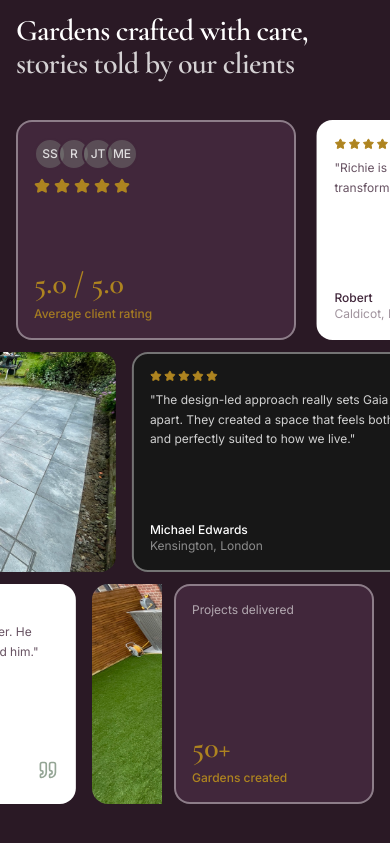
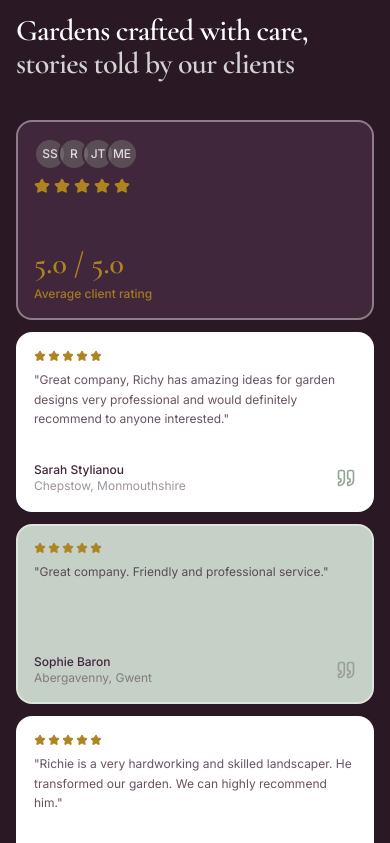
Before and after one commit to alimazhar4/Gaia-Crafted-Landcapes-Website, a Next.js app: page / in a window 390 px wide. Shown: the part 8221-9064 px from the top of the page. Built offline with nearby package versions, Linux system fonts and the light colour scheme.

Commit message:
review section updated and minor fixes

```diff
--- a/app/page.tsx
+++ b/app/page.tsx
@@ -1,6 +1,5 @@
 import HeroSection from "@/components/HeroSection";
 import QualificationSection from "@/components/QualificationSection";
-import ReviewsSection from "@/components/ReviewsSection";
 import MovingReviewSection from "@/components/MovingReviewSection";
 import GaiaCraftedWaySection from "@/components/GaiaCraftedWaySection";
 import OurWorkSection from "@/components/OurWorkSection";
@@ -18,7 +17,6 @@ export default function Home() {
 			<GaiaCraftedWaySection />
 			<GardenEnquiryForm />
 			<ReassuranceSection />
-			{/* <ReviewsSection /> */}
 			<MovingReviewSection />
 			<FinalCTASection />
 			<Footer />
--- a/components/GardenEnquiryForm.tsx
+++ b/components/GardenEnquiryForm.tsx
@@ -209,10 +209,12 @@ const GardenEnquiryForm = () => {
 
 	const handleProjectSelect = (projectType: ProjectType) => {
 		setFormData((prev) => ({ ...prev, projectType }));
+		goToNextStep();
 	};
 
 	const handleJourneySelect = (journeyStage: JourneyStage) => {
 		setFormData((prev) => ({ ...prev, journeyStage }));
+		goToNextStep();
 	};
 
 	const handleInputChange = (e: React.ChangeEvent<HTMLInputElement>) => {
--- a/components/MovingReviewSection.tsx
+++ b/components/MovingReviewSection.tsx
@@ -102,9 +102,9 @@ const createCardPool = (): Card[] => {
 	return pool;
 };
 
-const ROW1_SLIDE_DURATION = 60;
-const ROW2_SLIDE_DURATION = 80;
-const ROW3_SLIDE_DURATION = 70;
+const ROW1_SLIDE_DURATION = 140;
+const ROW2_SLIDE_DURATION = 170;
+const ROW3_SLIDE_DURATION = 120;
 
 // Review card component
 const ReviewCard = ({ review }: { review: (typeof reviews)[0] }) => {
@@ -171,8 +171,20 @@ const ImageCard = ({ src, alt }: { src: string; alt: string }) => {
 const MovingReviewSection = () => {
 	const pool = createCardPool();
 
+	// Filter out Michael Edwards (charcoal variant) for mobile display
+	const mobileReviews = reviews.filter(
+		(review) => review.variant !== "charcoal",
+	);
+
 	// Distribute cards across rows (circular pattern)
 	const row1Cards = [
+		pool[0], // review
+		pool[5], // image
+		pool[1], // review
+		pool[6], // image
+		pool[2], // review
+		pool[7], // image
+
 		pool[0], // review
 		pool[5], // image
 		pool[1], // review
@@ -187,10 +199,20 @@ const MovingReviewSection = () => {
 		pool[9], // image
 		pool[4], // review
 		pool[0], // review (loop back)
+
+		pool[8], // image
+		pool[3], // review
+		pool[9], // image
+		pool[4], // review
+		pool[0], // review (loop back)
 	];
 
 	const row3Cards = [
-		pool[10], // image
+		pool[1], // review
+		pool[6], // image
+		pool[3], // review
+		pool[7], // image
+
 		pool[1], // review
 		pool[6], // image
 		pool[3], // review
@@ -221,10 +243,120 @@ const MovingReviewSection = () => {
 						<span className="text-white/80">stories told by our clients</span>
 					</motion.h2>
 				</div>
+
+				{/* Mobile Static Grid Layout */}
+				<div className="md:hidden space-y-3 sm:space-y-4 mb-10">
+					{/* Row 1 - Stat Block */}
+					<motion.div
+						className="bg-plum rounded-2xl p-4 sm:p-6 flex flex-col justify-between min-h-[200px] border-2 border-white/40"
+						initial={{ opacity: 0, y: 30 }}
+						whileInView={{ opacity: 1, y: 0 }}
+						viewport={{ once: true }}
+						transition={{ duration: 0.48, delay: 0.2 }}>
+						<div className="flex flex-col gap-2 sm:gap-3">
+							<div className="flex -space-x-2">
+								{[1, 2, 3, 4].map((i) => (
+									<div
+										key={i}
+										className="w-8 h-8 sm:w-9 sm:h-9 rounded-full bg-sage/30 border-2 border-plum flex items-center justify-center">
+										<span className="text-white/80 text-xs font-medium">
+											{["SS", "R", "JT", "ME"][i - 1]}
+										</span>
+									</div>
+								))}
+							</div>
+							<div className="flex gap-1">
+								{[1, 2, 3, 4, 5].map((i) => (
+									<Star key={i} className="w-4 h-4 sm:w-5 sm:h-5 fill-gold text-gold" />
+								))}
+							</div>
+						</div>
+						<div>
+							<p className="font-display text-3xl sm:text-4xl font-semibold text-gold mb-1">
+								5.0 / 5.0
+							</p>
+							<p className="text-gold/90 text-xs sm:text-sm font-medium">
+								Average client rating
+							</p>
+						</div>
+					</motion.div>
+
+					{/* Mobile Review Cards - custom sequence (exclude charcoal) */}
+					{(() => {
+						// Desired mobile order: 1, 4, 2, 3 -> with charcoal removed this becomes 1, 5, 2, 3
+						const mobileOrder = [1, 5, 2, 3];
+						const displayReviews = mobileOrder
+							.map((id) => mobileReviews.find((r) => r.id === id))
+							.filter(Boolean) as typeof mobileReviews;
+
+						return displayReviews.map((review, index) => {
+							const bgColor =
+								review.variant === "white" ? "bg-white" : "bg-sage-light";
+							const textColor = "text-plum/80";
+							const nameColor = "text-plum";
+							const locationColor = "text-plum/50";
+							const quoteColor =
+								review.variant === "white" ? "text-sage" : "text-plum/30";
+
+							return (
+								<motion.div
+									key={review.id}
+									className={`${bgColor} rounded-2xl p-4 sm:p-6 flex flex-col justify-between min-h-[180px] border-2 border-white/40`}
+									initial={{ opacity: 0, y: 30 }}
+									whileInView={{ opacity: 1, y: 0 }}
+									viewport={{ once: true }}
+									transition={{ duration: 0.48, delay: 0.25 + index * 0.1 }}>
+									<div>
+										<div className="flex gap-0.5 mb-2 sm:mb-3">
+											{[1, 2, 3, 4, 5].map((i) => (
+												<Star
+													key={i}
+													className="w-3 h-3 sm:w-3.5 sm:h-3.5 fill-gold text-gold"
+												/>
+											))}
+										</div>
+										<p className={`${textColor} leading-relaxed text-xs sm:text-sm`}>
+											&quot;{review.quote}&quot;
+										</p>
+									</div>
+									<div className="flex items-center justify-between">
+										<div>
+											<p className={`font-medium ${nameColor} text-xs sm:text-sm`}>
+												{review.name}
+											</p>
+											{review.location && (
+												<p className={`${locationColor} text-xs`}>{review.location}</p>
+											)}
+										</div>
+										<Quote className={`w-5 h-5 sm:w-6 sm:h-6 ${quoteColor}`} />
+									</div>
+								</motion.div>
+							);
+						});
+					})()}
+
+					{/* Projects Delivered Stat */}
+					<motion.div
+						className="bg-plum rounded-2xl p-4 sm:p-6 flex flex-col justify-between min-h-[160px] border-2 border-white/40"
+						initial={{ opacity: 0, y: 30 }}
+						whileInView={{ opacity: 1, y: 0 }}
+						viewport={{ once: true }}
+						transition={{ duration: 0.48, delay: 0.65 }}>
+						<p className="text-white/60 text-xs">Projects delivered</p>
+						<div>
+							<p className="font-display text-3xl sm:text-4xl font-semibold text-gold">
+								50+
+							</p>
+							<p className="text-gold text-xs sm:text-sm font-medium mt-1">
+								Gardens created
+							</p>
+						</div>
+					</motion.div>
+				</div>
 			</div>
 
-			{/* Scrolling Rows - Full Width */}
-			<div className="w-full space-y-3 sm:space-y-4 md:space-y-5">
+			{/* Desktop Scrolling Rows - Full Width (hidden on mobile) */}
+			<div className="hidden md:block w-full space-y-3 sm:space-y-4 md:space-y-5">
 				{/* Row 1: Rating stat (fixed left) + scrolling cards (right) */}
 				<div className="flex gap-3 sm:gap-4 md:gap-5">
 					{/* Fixed stat block */}
--- a/components/ProjectsStackSection.tsx
+++ b/components/ProjectsStackSection.tsx
@@ -92,18 +92,14 @@ const ProjectCard = ({
 									/>
 									<div className="absolute inset-0 bg-gradient-to-t from-black/50 via-transparent to-transparent pointer-events-none" />
 								</div>
-								<motion.span
+								<span
 									className={`absolute left-5 inline-flex items-center px-6 md:px-10 py-2 md:py-4 rounded-full text-sm md:text-base font-semibold uppercase tracking-[0.15em] bg-charcoal/85 text-white backdrop-blur-md border border-white/10 z-10 pointer-events-none ${
 										isPlum
 											? "top-8 md:top-14 -translate-y-1/2"
 											: "bottom-8 md:bottom-14 translate-y-1/2"
-									}`}
-									initial={{ opacity: 0, x: -20 }}
-									whileInView={{ opacity: 1, x: 0 }}
-									viewport={{ once: true }}
-									transition={{ duration: 0.48, delay: index * 0.16 + 0.24 }}>
+									}`}>
 									Before
-								</motion.span>
+								</span>
 							</div>
 							<div
 								className={`relative flex flex-col h-full rounded-2xl overflow-visible ${
@@ -121,18 +117,14 @@ const ProjectCard = ({
 									/>
 									<div className="absolute inset-0 bg-gradient-to-t from-black/40 via-transparent to-transparent pointer-events-none" />
 								</div>
-								<motion.span
+								<span
 									className={`absolute left-5 inline-flex items-center px-6 md:px-10 py-2 md:py-4 rounded-full text-sm md:text-base font-semibold uppercase tracking-[0.15em] bg-gold/80 text-white backdrop-blur-lg border border-gold/30 z-10 pointer-events-none ${
 										isPlum
 											? "bottom-8 md:bottom-14 translate-y-1/2"
 											: "top-8 md:top-14 -translate-y-1/2"
-									}`}
-									initial={{ opacity: 0, x: -20 }}
-									whileInView={{ opacity: 1, x: 0 }}
-									viewport={{ once: true }}
-									transition={{ duration: 0.48, delay: index * 0.16 + 0.4 }}>
+									}`}>
 									After
-								</motion.span>
+								</span>
 							</div>
 						</div>
 					</div>
```
Also changed, not shown: components/deprecated ReviewsSection.tsx (renamed from components/ReviewsSection.tsx).
